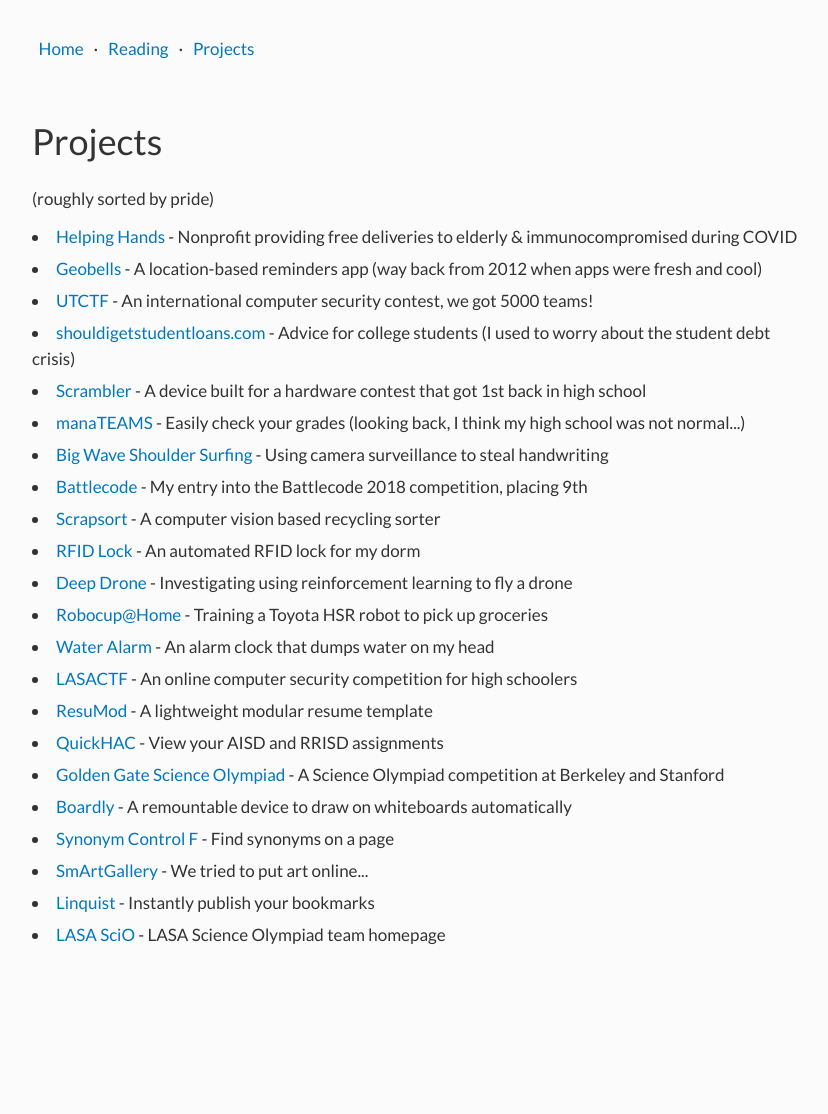
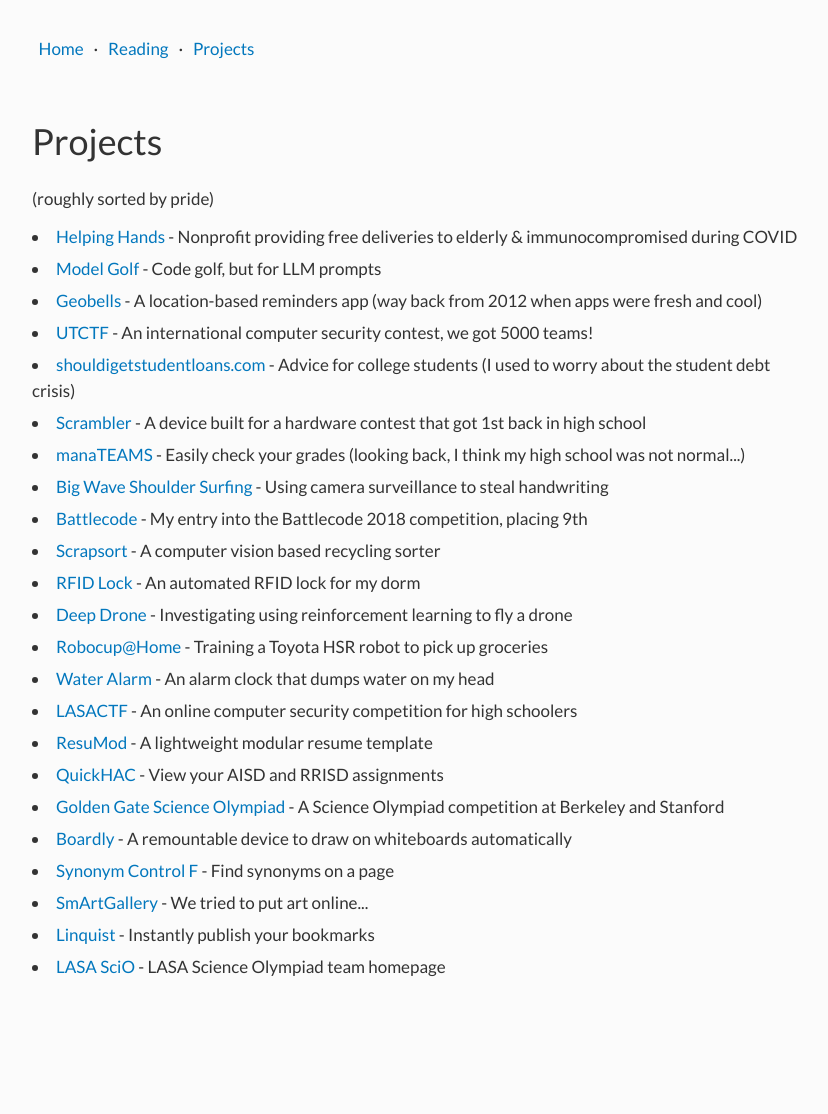
Before and after one commit to patil215/patil215.github.io, a Jekyll site: the page built from projects.html, in a window 1280 px wide. Shown: the whole page, without its empty margins (217-1045 px from the left). Built offline with Jekyll 4.4.1, drawn with Linux system fonts in a browser that asks for light colours; nearby versions of some CDN libraries; comment, search, counter and statistics services are not loaded; before the commit the page ends 1082 px from its top, so only the background shows below that.

Commit message:
Add model.golf to projects; update Chai bio
Co-Authored-By: Claude Sonnet 4.6 <noreply@anthropic.com>

```diff
--- a/_data/projects.yml
+++ b/_data/projects.yml
@@ -24,6 +24,12 @@
   picture: img/hh.png
   link: https://helpinghands.community
   color: '#4A148C'
+
+- name: Model Golf
+  size: shr
+  shortDescription: Code golf, but for LLM prompts
+  link: https://www.model.golf/
+  color: "#1976D2"
 
 - name: Geobells
   size: ms
--- a/index.html
+++ b/index.html
@@ -12,7 +12,7 @@ keywords: Neil,Patil,BioTech,AI,Drug Discovery,Models,Biology,Projects,Technolog
 
 	<h1 class="title">Neil Patil</h1>
 
-	<p>I'm Neil. I currently work at <a href="https://www.chaidiscovery.com">Chai Discovery</a>, helping with product, infrastructure, and security. We help scientists design new medicines with engineering precision.</p>
+	<p>I'm Neil. I currently work at <a href="https://www.chaidiscovery.com">Chai Discovery</a>, leading product, platform, and security. We aim to make biology programmable.</p>
 
 	<p>Before that I spent time in cybersecurity. I joined <a href="https://vanta.com" target="_blank">Vanta</a> as an early engineer, and spent my first two years helping Vanta turn its spreadsheet prototype into a fully automated SOC 2 product. I later switched into product and helped build new product lines, including the first AI-powered <a href="https://www.vanta.com/products/vendor-risk-management" target="_blank">security review products</a>. I left to start a company in the space.</p>
 
```
